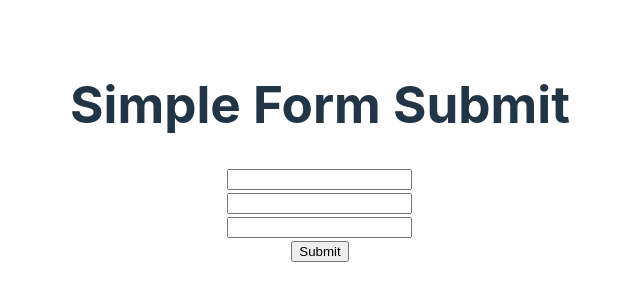
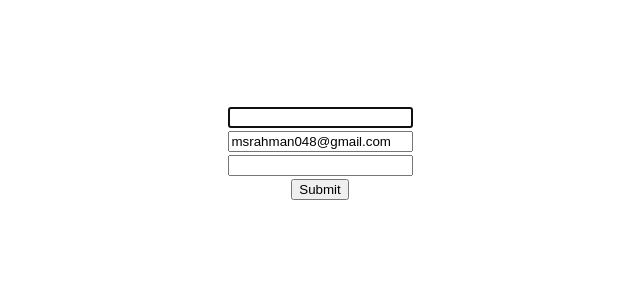
Before and after one commit to Siblur-Rahman/form-react, a React (Vite) app: page / in a window 1280 px wide. Shown: the part 248-548 px from the top of the page, without its empty margins (320-960 px from the left). Built offline with nearby package versions, Linux system fonts and the light colour scheme.

Commit message:
md-46-3 completed

```diff
--- a/src/App.jsx
+++ b/src/App.jsx
@@ -1,12 +1,15 @@
 
 import './App.css'
-import StatefulForm from './StatefulForm/StatefulForm'
+// import StatefulForm from './StatefulForm/StatefulForm'
+
+import RefForm from "./components/RefForm/RefForm"
 
 function App() {
   return (
     <>
-      <h1>Simple Form Submit</h1>
-      <StatefulForm/>
+      {/* <h1>Simple Form Submit</h1>
+      <StatefulForm/> */}
+      <RefForm/>
     </>
   )
 }
--- /dev/null
+++ b/src/components/RefForm/RefForm.jsx
@@ -0,0 +1,29 @@
+import { useEffect, useRef } from "react";
+
+const RefForm = () => {
+    const nameRef = useRef(null);
+    const emailRef = useRef(null);
+    const passwordRef = useRef(null);
+    const handleSubmit = e =>{
+        e.preventDefault();
+        console.log(nameRef.current.value)
+        console.log(emailRef.current.value)
+        console.log(passwordRef.current.value)
+    }
+
+    useEffect(() =>{
+        nameRef.current.focus()
+    }, [])
+    return (
+        <div>
+            <form onSubmit={handleSubmit}>
+                <input ref={nameRef} type="text" name="name" /> <br />
+                <input ref={emailRef} type="email" defaultValue={'msrahman048@gmail.com'} name="email" /> <br />
+                <input ref={passwordRef} type="password" name="password" /> <br />
+                <input type="submit" value="Submit" />
+            </form>
+        </div>
+    );
+};
+
+export default RefForm;
```
